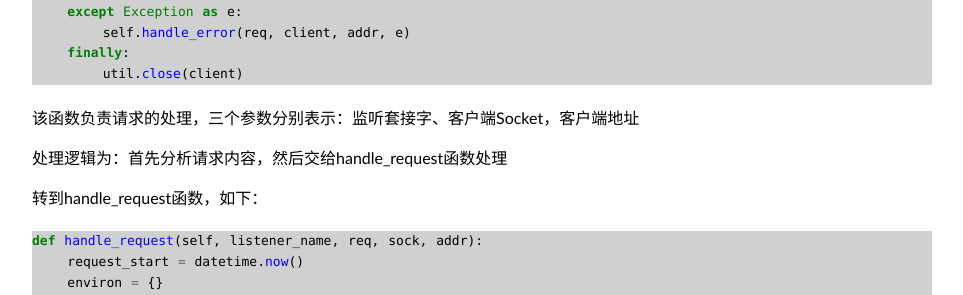
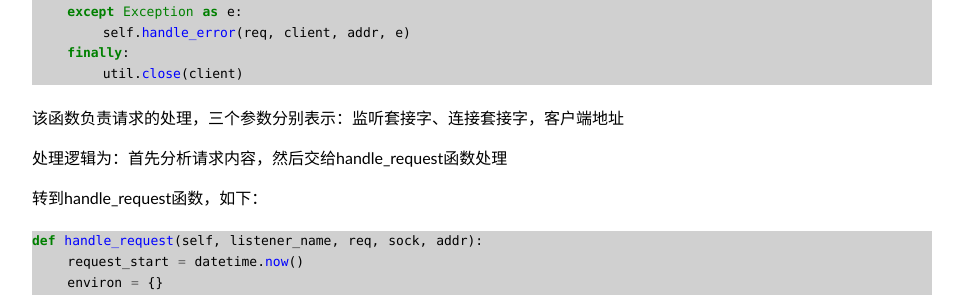
Before and after one commit to duyanghao/duyanghao.github.io, a Jekyll site: the page built from _posts/2016-10-24-docker-registry.md, in a window 1280 px wide and 900 px high, scrolled down 15548 px. Shown: the part 152-447 px from the top of the window, without its empty margins (158-1121 px from the left). Built offline with Jekyll 4.4.1, drawn with Linux system fonts in a browser that asks for light colours; some web fonts are replaced; comment, search, counter and statistics services are not loaded.

Commit message:
update _posts/2016-10-24-docker-registry.md
Signed-off-by: “duyanghao” <1294057873@qq.com>

````diff
--- a/_posts/2016-10-24-docker-registry.md
+++ b/_posts/2016-10-24-docker-registry.md
@@ -420,7 +420,6 @@ master进程会进入无限循环，利用信号与worker进程通信，从而
 >>This resource bound assumption is why we require a buffering proxy in front of a default configuration Gunicorn. If you exposed synchronous workers to the internet, a DOS attack would be trivial by creating a load that trickles data to the servers. For the curious, Hey is an example of this type of load.
 
 >>Some examples of behavior requiring asynchronous workers:
-
 * Applications making long blocking calls (Ie, external web services)
 * Serving requests directly to the internet
 * Streaming requests and responses
@@ -727,7 +726,7 @@ def handle(self, listener, client, addr):
         util.close(client)
 ```
 
-该函数负责请求的处理，三个参数分别表示：监听套接字、客户端Socket，客户端地址
+该函数负责请求的处理，三个参数分别表示：监听套接字、连接套接字，客户端地址
 
 处理逻辑为：首先分析请求内容，然后交给handle_request函数处理
 
````
